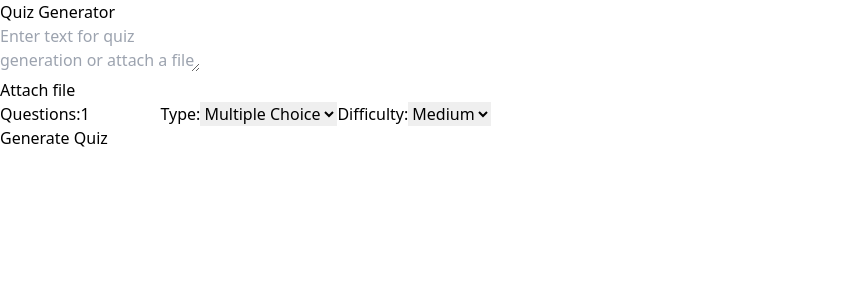
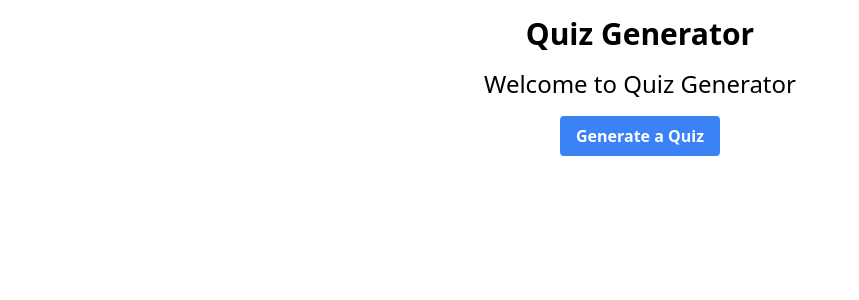
Before and after one commit to aglago/quizme, a React (Vite) app in the folder client/: page / in a window 1280 px wide. Shown: the top 300 px of the page, without its empty margins (0-859 px from the left). Built offline with nearby package versions, Linux system fonts and the light colour scheme.

Commit message:
🎨 Add: frontend routes /home, /generate, /ongoing

```diff
--- a/client/src/App.tsx
+++ b/client/src/App.tsx
@@ -1,26 +1,21 @@
-import React, { useState } from "react";
-import FileUpload from "./components/FileUpload";
-import QuizInterface from "./components/QuizInterface";
-import { QuizQuestion } from "./services/quizService";
+import React from "react";
+import { BrowserRouter as Router, Route, Routes } from "react-router-dom";
+import Home from "./components/Home";
+import GenerateQuiz from "./components/GenerateQuiz";
+import OngoingQuiz from "./components/OnGoingQuiz";
 
 const App: React.FC = () => {
-  const [questions, setQuestions] = useState<QuizQuestion[]>([]);
-  const [quizStarted, setQuizStarted] = useState(false);
-
-  const handleUploadSuccess = (generatedQuestions: QuizQuestion[]) => {
-    setQuestions(generatedQuestions);
-    setQuizStarted(true);
-  };
-
   return (
-    <div className="App">
-      <h1>Quiz Generator</h1>
-      {!quizStarted ? (
-        <FileUpload onQuizGenerated={handleUploadSuccess} />
-      ) : (
-        <QuizInterface questions={questions} />
-      )}
-    </div>
+    <Router>
+      <div className="App">
+        <h1 className="text-3xl font-bold text-center my-4">Quiz Generator</h1>
+        <Routes>
+          <Route path="/" element={<Home />} />
+          <Route path="/generate" element={<GenerateQuiz />} />
+          <Route path="/quiz" element={<OngoingQuiz />} />
+        </Routes>
+      </div>
+    </Router>
   );
 };
 
--- a/client/src/components/FileUpload.tsx
+++ b/client/src/components/FileUpload.tsx
@@ -87,6 +87,7 @@ const QuizGenerator: React.FC<FileUploadProps> = ({ onQuizGenerated }) => {
     <div className="quiz-generator">
       <div className="input-area">
         <textarea
+          name="text for quiz generation"
           value={textInput}
           onChange={handleTextInputChange}
           placeholder="Enter text for quiz generation or attach a file"
--- a/client/src/components/QuizInterface.tsx
+++ b/client/src/components/QuizInterface.tsx
@@ -5,6 +5,7 @@ import axios from "axios";
 
 interface Props {
   questions: QuizQuestion[];
+  onComplete: (results: QuizResults) => void;
 }
 
 interface UserAnswer {
@@ -14,7 +15,7 @@ interface UserAnswer {
   isGrading?: boolean;
 }
 
-const QuizInterface: React.FC<Props> = ({ questions }) => {
+const QuizInterface: React.FC<Props> = ({ questions, onComplete }) => {
   const [currentQuestionIndex, setCurrentQuestionIndex] = useState(0);
   const [userAnswers, setUserAnswers] = useState<UserAnswer[]>([]);
   const [quizCompleted, setQuizCompleted] = useState(false);
@@ -104,12 +105,15 @@ const QuizInterface: React.FC<Props> = ({ questions }) => {
       }
     }).length;
 
-    setResults({
+    const results: QuizResults = {
       totalQuestions: questions.length,
       correctAnswers,
       percentage: (correctAnswers / questions.length) * 100,
-    });
+    };
+
+    setResults(results);
     setQuizCompleted(true);
+    onComplete(results);
   };
 
   if (quizCompleted && results) {
```
